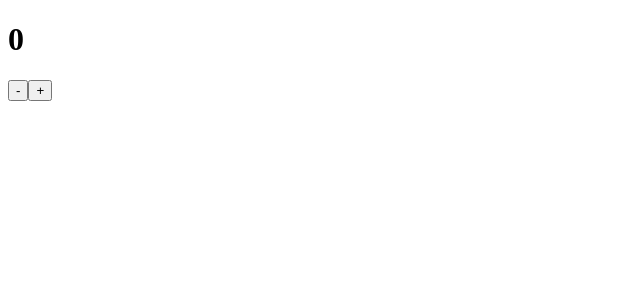
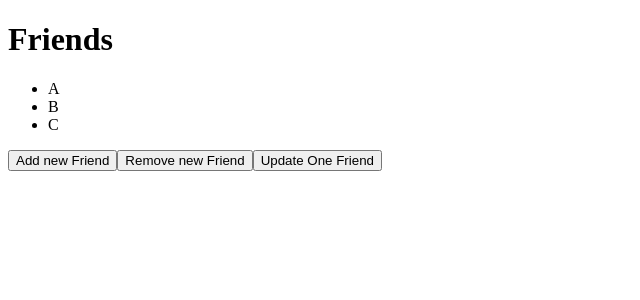
Before and after one commit to habibur-rahman-swe/react-demo-1, a React (Vite) app: page / in a window 1280 px wide. Shown: the top 300 px of the page, without its empty margins (0-640 px from the left). Built offline with nearby package versions, Linux system fonts and the light colour scheme.

Commit message:
01:59:00

```diff
--- a/src/App.jsx
+++ b/src/App.jsx
@@ -1,16 +1,24 @@
 import React, { useState } from 'react'
 
 const App = () => {
-  const [count, setCount] = useState(0);
+  const [friends, setFriend] = useState(["A", "B", "C"]);
 
-  const increment = () => setCount(count + 1);
-  const decrement = () => setCount(count - 1);
+  const addOneFriend = () => setFriend([...friends, "D"]);
+  const removeFriend = () => setFriend(friends.filter((f) => f !== "D"));
+  const updateOneFriend = () => setFriend(friends.map(f => f === "D" ? "DX" : f))
 
   return (
     <div>
-      <h1>{count}</h1>
-      <button onClick={decrement}>-</button>
-      <button onClick={increment}>+</button>
+      <h1>Friends</h1>
+      <ul>
+        {friends.map((friend) => (
+          <li key={Math.random()}>{friend}</li>
+        ))}
+      </ul>
+
+      <button onClick={addOneFriend}>Add new Friend</button>
+      <button onClick={removeFriend}>Remove new Friend</button>
+      <button onClick={updateOneFriend}>Update One Friend</button>
     </div>
 
   );
```
